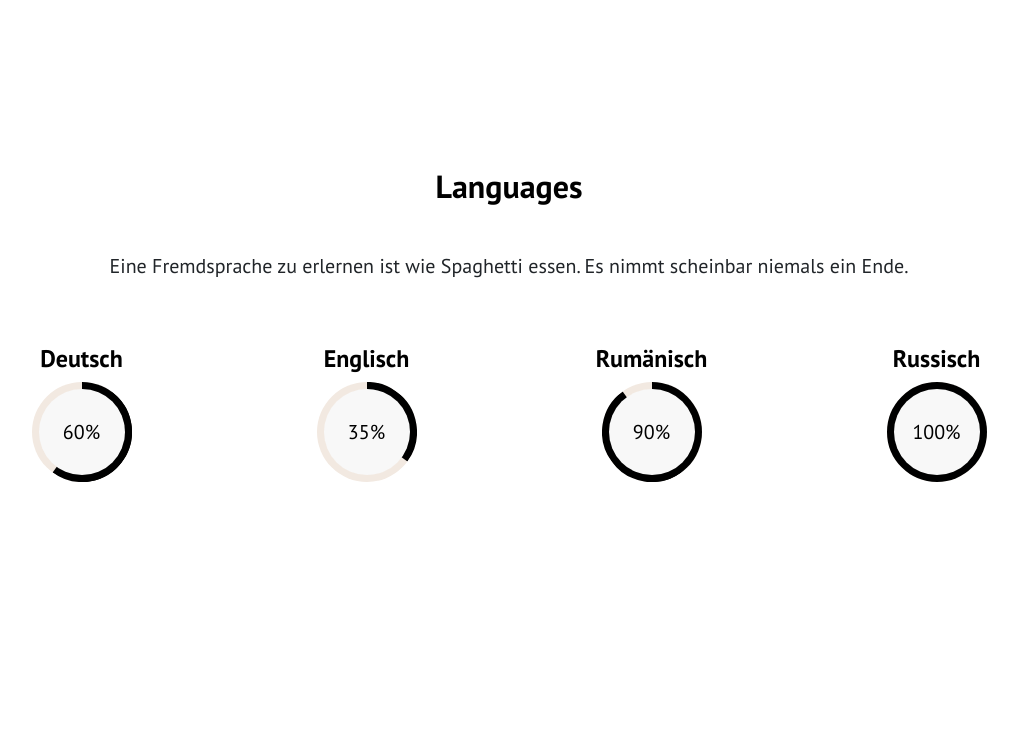
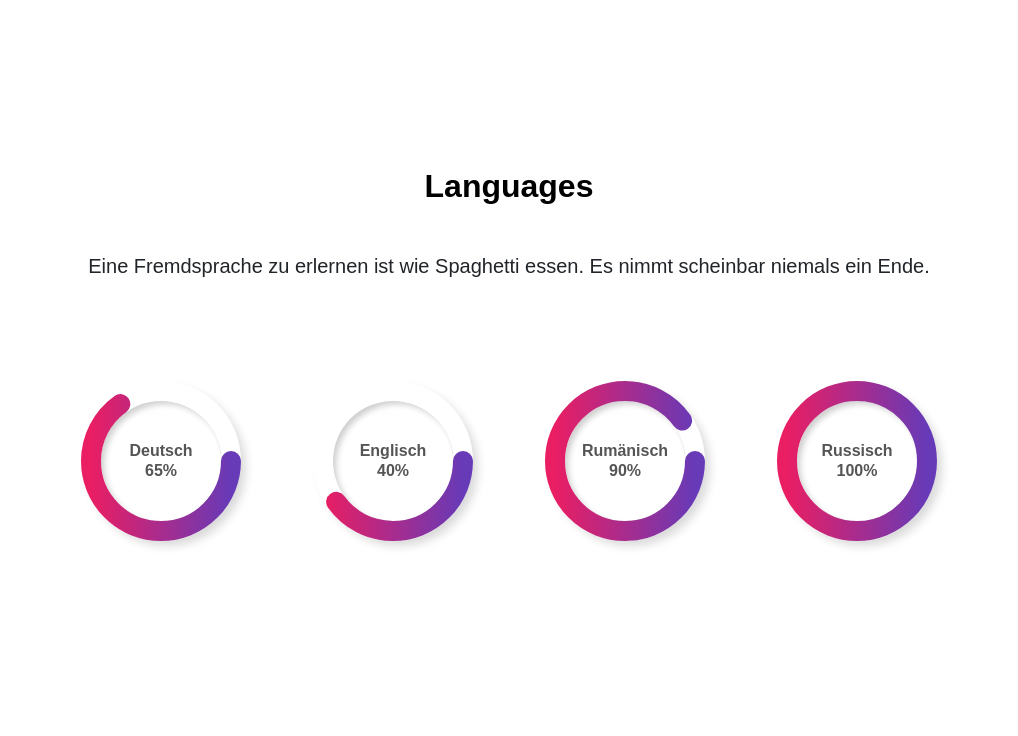
Before and after one commit to IrinaGoia/irina_goia_cv, a plain HTML site: page index.html in a window 1280 px wide. Shown: the part 3224-3960 px from the top of the page, without its empty margins (131-1149 px from the left). Drawn offline with nearby package versions, Linux system fonts and the light colour scheme.

Commit message:
New Progress-Bar

```diff
--- a/css/style.css
+++ b/css/style.css
@@ -1,7 +1,13 @@
 /*speсification*/
+* {
+  margin: 0;
+  padding: 0;
+  box-sizing: border-box;
+  font-family: 'Poppins', sans-serif;
+}
+
 body{
   overflow-x: hidden;
-  font-family: 'PT Sans', sans-serif;
 }
 .navbar {
   padding-left: 4%;
@@ -248,87 +254,80 @@ p, div, a, span {
 /*Language*/
 .language{
   padding-bottom: 150px;
-}
-.lang_bar {
-  padding: auto;
-  font-size: medium;
+  display: flex;
+  align-items: center;
+  justify-content: center;
 }
 
-
-.progress-circle{
-  margin: auto;
-  font-size:20px;
-  position:relative;
-  padding:0;
-  width:5em;
-  height:5em;
-  background-color:#F2E9E1;
-  border-radius:50%;
-  line-height:5em
+.languages {
+  display: flex;
+  align-items: center;
+  justify-content: center;
 }
 
-.progress-circle:after{
-  border:none;
-  position:absolute;
-  top:0.35em;
-  left:0.35em;
-  text-align:center;
-  display:block;
-  border-radius:50%;
-  width:4.3em;
-  height:4.3em;
-  background-color:#F8F8F8;
-  content:" "
+.laguage-progress {
+  display: flex;
+  flex-wrap: wrap;
+  justify-content: center;
 }
 
-.progress-circle span{
-  position:absolute;
-  line-height:5em;
-  width:5em;
-  text-align:center;
-  display:block;
-  color: black;
-  z-index:2
+.percent {
+  width: 160px;
+  height: 160px;
+  position: relative;
+  margin: 36px;
 }
 
-.left-half-clipper{
-  border-radius:50%;
-  width:5em;
-  height:5em;
-  position:absolute;
-  clip:rect(0, 5em, 5em, 2.5em)
+.outer {
+  height: 160px;
+  width: 160px;
+  border-radius: 50%;
+  padding: 20px;
+  box-shadow: 6px 6px 10px -1px rgba(0,0,0,0.15),
+              -6px -6px 10px -1px rgba(255,255,255,0.7)
 }
 
-.progress-circle.over50 .left-half-clipper{
-  clip:rect(auto,auto,auto,auto)
+.inner {
+  height: 120px;
+  width: 120px;
+  border-radius: 50%;
+  display: flex;
+  align-items: center;
+  justify-content: center;
+  box-shadow: inset 4px 4px 6px -1px rgba(0,0,0,0.2),
+              inset -4px -4px 6px -1px rgba(255,255,255,0.7),
+              -0.5px -0.5px 0px rgba(255,255,255,1),
+              0.5px 0.5px 0px rgba(0,0,0,0.15),
+              0px 12px 10px -10px rgba(0,0,0,0.05);
 }
 
-.value-bar{
-  position:absolute;
-  clip:rect(0, 2.5em, 5em, 0);
-  width:5em;
-  height:5em;
-  border-radius:50%;
-  border:0.45em solid black;
-  box-sizing:border-box
+.lang_text {
+  font-weight: 600;
+  color: #555;
+  text-align: center;
 }
 
-.progress-circle.over50 .first50-bar{
-  position:absolute;
-  clip:rect(0, 5em, 5em, 2.5em);
-  background-color:black;
-  border-radius:50%;
-  width:5em;
-  height:5em
+circle {
+  fill: none;
+  stroke: url(#GradientColor);
+  stroke-width: 20px;
+  stroke-dasharray: 440;
+  stroke-dashoffset: calc(440 - (440 * var(--num)) / 100);
+  animation: anim 4s;
 }
 
-.progress-circle:not(.over50) .first50-bar{
-  display:none
+svg {
+  position: absolute;
+  top: 0;
+  left: 0;
 }
 
-.progress-circle.p0 .value-bar{
-  display:none
+@keyframes anim {
+  0% {
+      stroke-dashoffset: 440;
+  }
 }
+
 
 /*Project*/
 
--- a/index.html
+++ b/index.html
@@ -324,53 +324,94 @@
             </div>
           </div>
         </div>
-        <div class="row text-center">
-          <div class="col-3">
-            <div class="lang_bar">
-              <h4>Deutsch</h4>
-              <div id="kr1" class="progress-circle p0">
-                <span id="prg1">0%</span>
-                <div class="left-half-clipper">
-                  <div class="first50-bar"></div>
-                  <div class="value-bar"></div>
+        <div class="languages">
+          <div class="laguage-progress">
+            <div class="percent" style="--num:65;">
+                <div class="outer">
+                    <div class="inner">
+                        <div class="lang_text">
+                            Deutsch
+                            <br> 65%
                         </div>
                     </div>
                 </div>
+
+                <svg xmlns="http://www.w3.org/2000/svg" version="1.1" width="160px" height="160px">
+                    <defs>
+                       <linearGradient id="GradientColor">
+                          <stop offset="0%" stop-color="#e91e63" />
+                          <stop offset="100%" stop-color="#673ab7" />
+                       </linearGradient>
+                    </defs>
+                    <circle cx="80" cy="80" r="70" stroke-linecap="round" />
+                 </svg>
+
             </div>
-          <div class="col-3">
-            <div class="lang_bar">
-              <h4>Englisch</h4>
-              <div id="kr2" class="progress-circle p0">
-                <span id="prg2">0%</span>
-                <div class="left-half-clipper">
-                  <div class="first50-bar"></div>
-                  <div class="value-bar"></div>
+
+            <div class="percent" style="--num:40;">
+                <div class="outer">
+                    <div class="inner">
+                        <div class="lang_text">
+                            Englisch
+                            <br> 40%
                         </div>
                     </div>
                 </div>
+
+                <svg xmlns="http://www.w3.org/2000/svg" version="1.1" width="160px" height="160px">
+                    <defs>
+                       <linearGradient id="GradientColor">
+                          <stop offset="0%" stop-color="#e91e63" />
+                          <stop offset="100%" stop-color="#673ab7" />
+                       </linearGradient>
+                    </defs>
+                    <circle cx="80" cy="80" r="70" stroke-linecap="round" />
+                 </svg>
+
             </div>
-          <div class="col-3">
-            <div class="lang_bar">
-              <h4>Rumänisch</h4>
-              <div id="kr3" class="progress-circle p0">
-                <span id="prg3">0%</span>
-                <div class="left-half-clipper">
-                  <div class="first50-bar"></div>
-                  <div class="value-bar"></div>
+
+            <div class="percent" style="--num:90;">
+                <div class="outer">
+                    <div class="inner">
+                        <div class="lang_text">
+                            Rumänisch
+                            <br> 90%
                         </div>
                     </div>
                 </div>
+
+                <svg xmlns="http://www.w3.org/2000/svg" version="1.1" width="160px" height="160px" class="circle-bar">
+                    <defs>
+                       <linearGradient id="GradientColor">
+                          <stop offset="0%" stop-color="#e91e63" />
+                          <stop offset="100%" stop-color="#673ab7" />
+                       </linearGradient>
+                    </defs>
+                    <circle cx="80" cy="80" r="70" stroke-linecap="round" />
+                 </svg>
+
             </div>
-          <div class="col-3">
-            <div class="lang_bar">
-              <h4>Russisch</h4>
-              <div id="kr4" class="progress-circle p0">
-                <span id="prg4">0%</span>
-                <div class="left-half-clipper">
-                  <div class="first50-bar"></div>
-                  <div class="value-bar"></div>
+
+            <div class="percent" style="--num:100;">
+                <div class="outer">
+                    <div class="inner">
+                        <div class="lang_text">
+                            Russisch
+                            <br> 100%
                         </div>
                     </div>
+                </div>
+
+                <svg xmlns="http://www.w3.org/2000/svg" version="1.1" width="160px" height="160px" class="circle-bar">
+                    <defs>
+                       <linearGradient id="GradientColor">
+                          <stop offset="0%" stop-color="#e91e63" />
+                          <stop offset="100%" stop-color="#673ab7" />
+                       </linearGradient>
+                    </defs>
+                    <circle cx="80" cy="80" r="70" stroke-linecap="round" />
+                 </svg>
+
             </div>
         </div>
         </div>
@@ -409,6 +450,5 @@
       </div>
     </section>
   </body>
-    <script src="https://cdnjs.cloudflare.com/ajax/libs/jquery/3.6.0/jquery.min.js"></script>
-    <script src="script.js"></script>
+
 </html>
--- a/script.js
+++ /dev/null
@@ -1,36 +0,0 @@
-
-$(function(){
-    var altpr='p0';
-    for(var i=1;i<101;i++){
-      $('#stl').append('.progress-circle.p'+i+' .value-bar {transform:rotate('+Math.round(360*i/100)+'deg)}');
-    }
-
-    var prc=60;
-    $('#prg1').html(prc+'%');
-    if(prc>=50) $('#kr1').addClass('over50');
-    else $('#kr1').removeClass('over50');
-    $('#kr1').addClass('p'+prc).removeClass(altpr);
-    altpr='p0';
-
-    var prc=35;
-    $('#prg2').html(prc+'%');
-    if(prc>=50) $('#kr2').addClass('over50');
-    else $('#kr2').removeClass('over50');
-    $('#kr2').addClass('p'+prc).removeClass(altpr);
-    altpr='p0';
-
-    var prc=90;
-    $('#prg3').html(prc+'%');
-    if(prc>=50) $('#kr3').addClass('over50');
-    else $('#kr3').removeClass('over50');
-    $('#kr3').addClass('p'+prc).removeClass(altpr);
-    altpr='p0';
-
-    var prc=100;
-    $('#prg4').html(prc+'%');
-    if(prc>=50) $('#kr4').addClass('over50');
-    else $('#kr4').removeClass('over50');
-    $('#kr4').addClass('p'+prc).removeClass(altpr);
-    altpr='p0';
-
-  });
```
Lines whose indentation alone changed are shown as unchanged.
